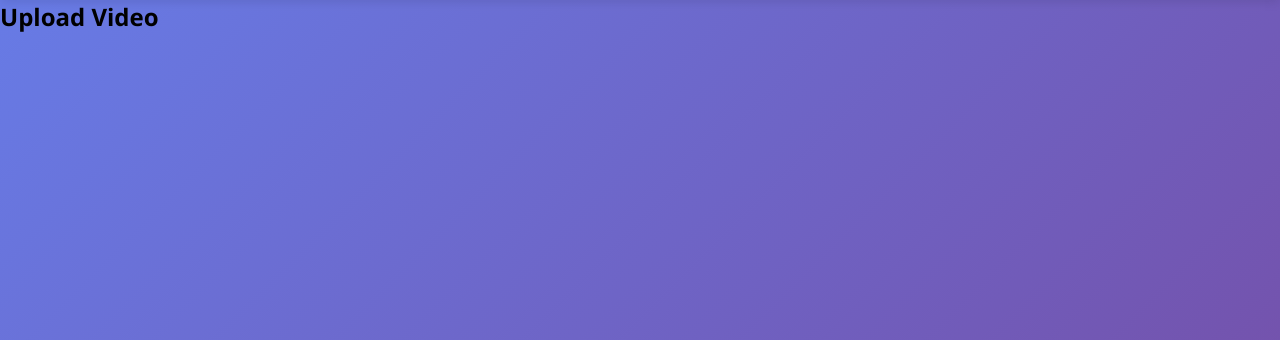
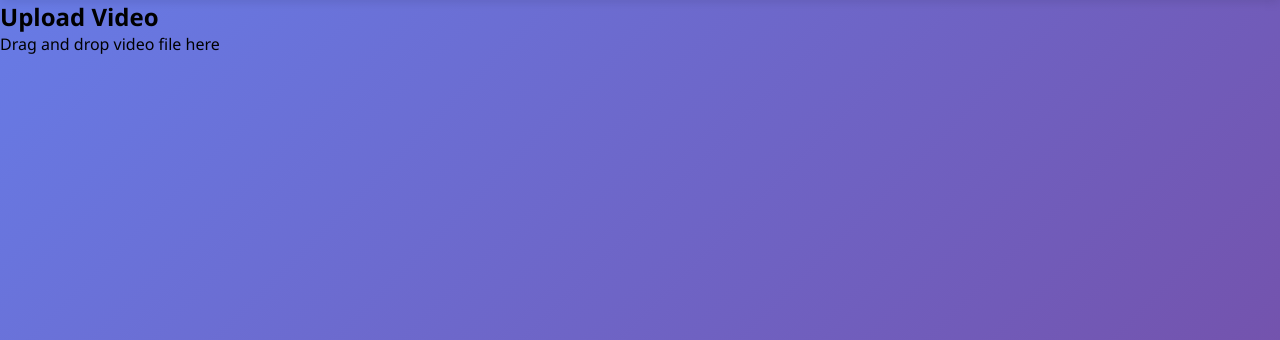
Before and after one commit to Corvin-Negyed/parking-slot-detection, a Flask app: page / in a window 1280 px wide. Shown: the part 129-469 px from the top of the page. Run offline with Flask 3, Linux system fonts and the light colour scheme.

Commit message:
Add drop zone for drag and drop

```diff
--- a/templates/index.html
+++ b/templates/index.html
@@ -16,6 +16,9 @@
         <div class="container">
             <div class="upload-section">
                 <h2>Upload Video</h2>
+                <div id="dropZone" class="drop-zone">
+                    <p>Drag and drop video file here</p>
+                </div>
             </div>
         </div>
     </main>
```
